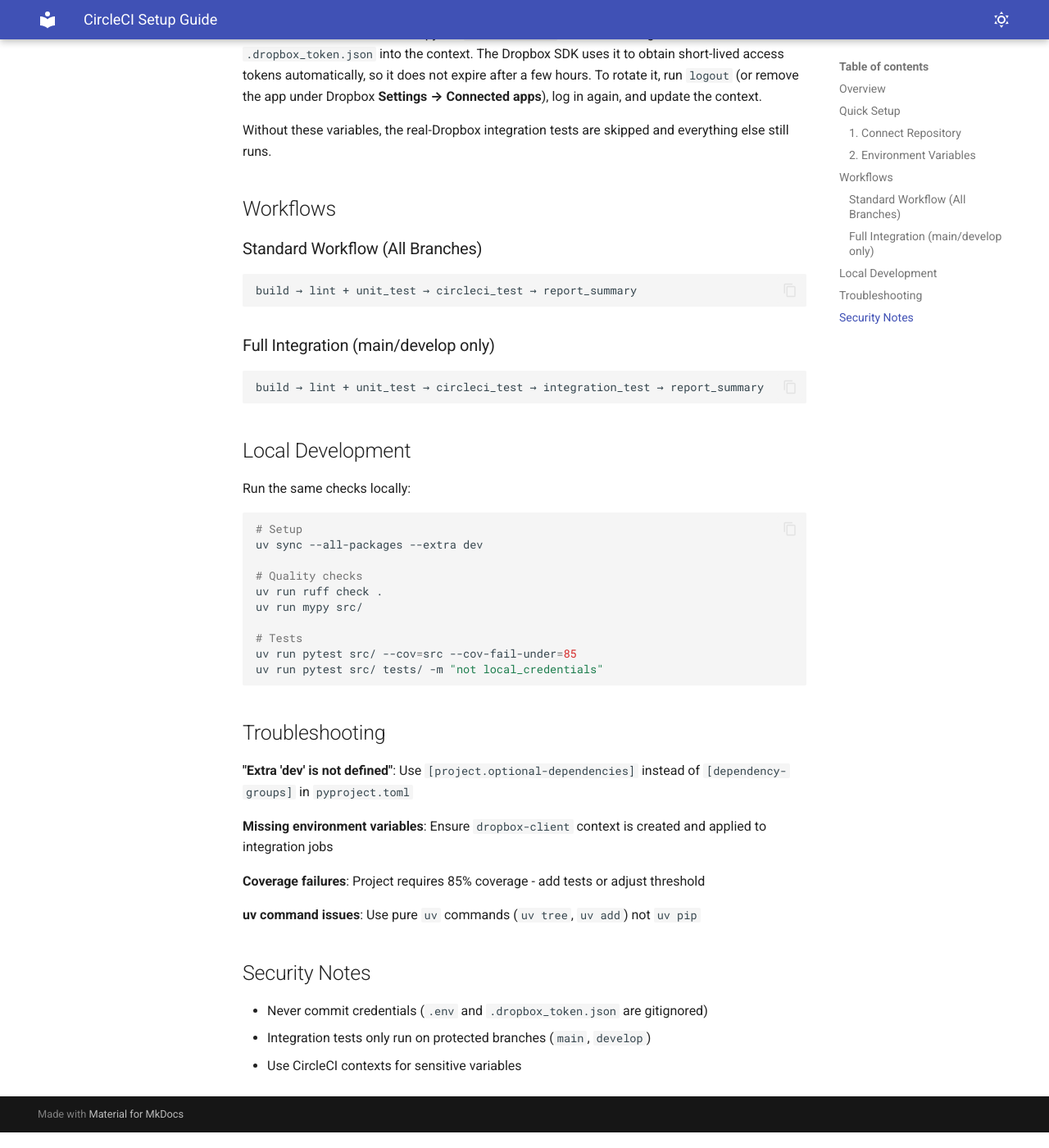
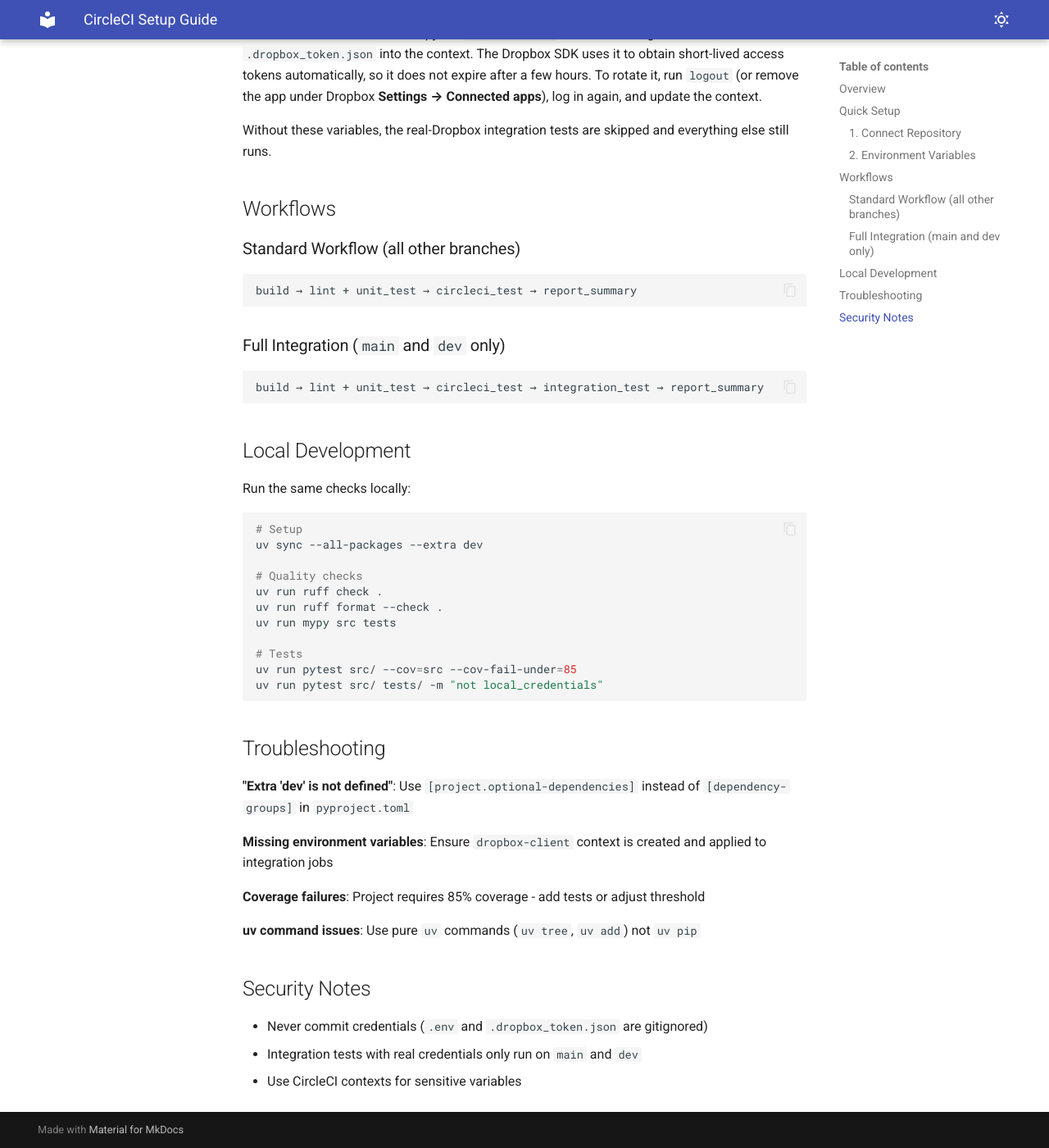
Before and after one commit to Shreyas191/OSPSD-Team-3, an MkDocs documentation site: the page built from docs/circleci-setup.md, in a window 1280 px wide and 1400 px high, scrolled down 1133 px. Shown: the whole window at 82% size. Built offline with MkDocs 1.6.1 and Material for MkDocs 9.7.7, drawn with Linux system fonts in a browser that asks for light colours.

Commit message:
Run integration job on dev and add format and test type checks to CI
- The real-Dropbox integration workflow was limited to main/develop, but
  the team branch is dev, so integration tests never ran there.
- Add ruff format --check to the lint job.
- Type-check tests as well as src (mypy src tests), matching the
  documented local command.
- Update the CI docs to match.

````diff
--- a/docs/circleci-setup.md
+++ b/docs/circleci-setup.md
@@ -35,12 +35,12 @@
 
 ## Workflows
 
-### Standard Workflow (All Branches)
+### Standard Workflow (all other branches)
 ```
 build → lint + unit_test → circleci_test → report_summary
 ```
 
-### Full Integration (main/develop only)
+### Full Integration (`main` and `dev` only)
 ```
 build → lint + unit_test → circleci_test → integration_test → report_summary
 ```
@@ -55,7 +55,8 @@
 
 # Quality checks
 uv run ruff check .
-uv run mypy src/
+uv run ruff format --check .
+uv run mypy src tests
 
 # Tests
 uv run pytest src/ --cov=src --cov-fail-under=85
@@ -75,5 +76,5 @@
 ## Security Notes
 
 - Never commit credentials (`.env` and `.dropbox_token.json` are gitignored)
-- Integration tests only run on protected branches (`main`, `develop`)
+- Integration tests with real credentials only run on `main` and `dev`
 - Use CircleCI contexts for sensitive variables
````
Also changed, not shown: README.md (+2 -2 lines), 1 other file.
